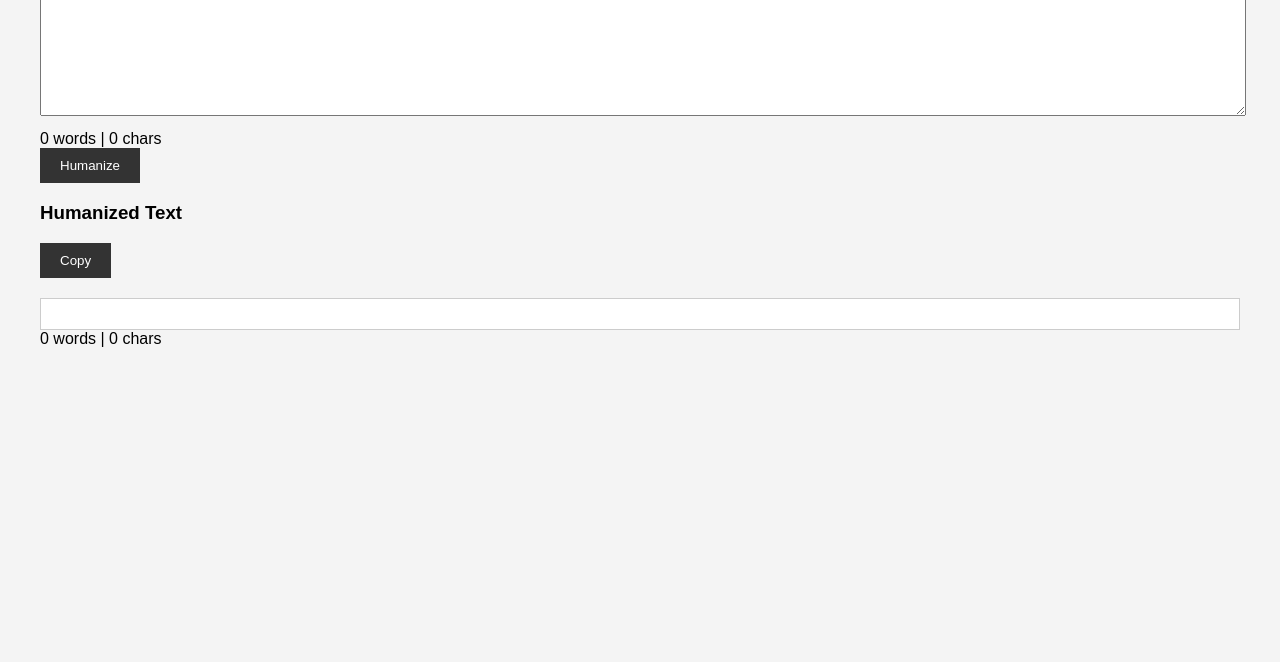
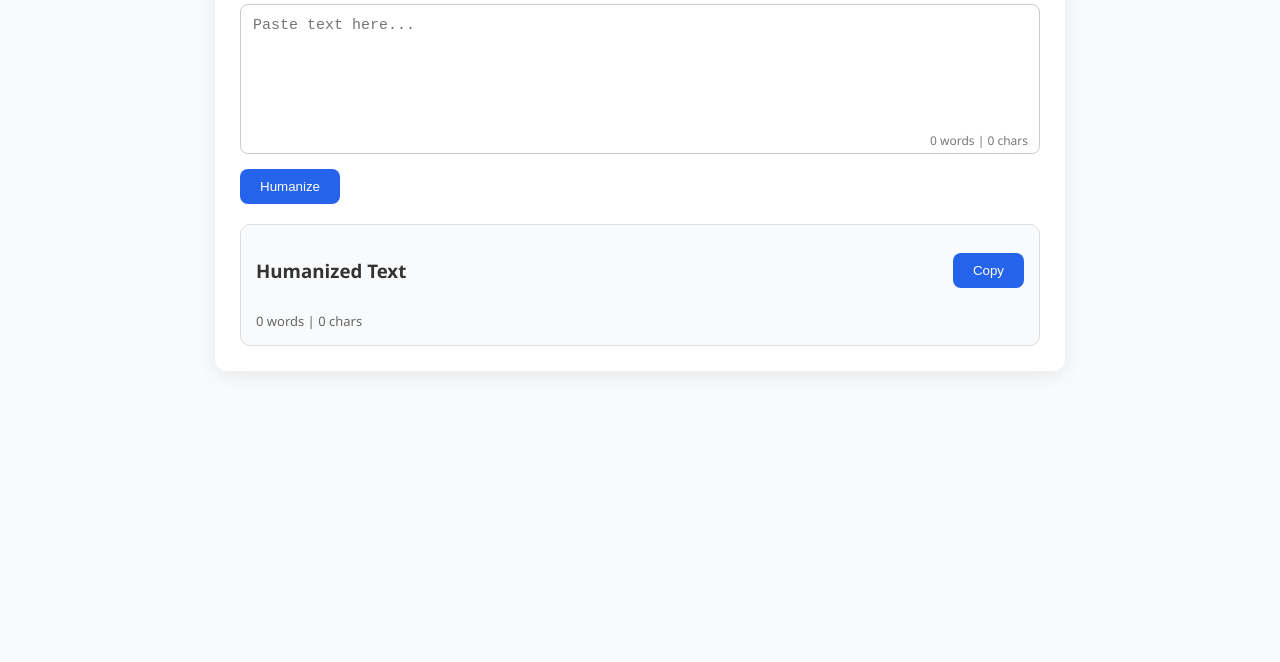
Before and after one commit to Ali-Raza-H/Humanizer, a plain HTML site: page index.html in a window 1280 px wide. Shown: the part 138-800 px from the top of the page. Drawn offline with Linux system fonts and the light colour scheme.

Commit message:
Update style.css

```diff
--- a/style.css
+++ b/style.css
@@ -1,23 +1,117 @@
 body {
-    font-family: Arial, sans-serif;
-    margin: 40px;
-    background: #f4f4f4;
+  font-family: 'Segoe UI', Arial, sans-serif;
+  margin: 0;
+  padding: 40px;
+  background: #f9fafb;
+  color: #333;
+}
+
+.container {
+  max-width: 800px;
+  margin: auto;
+  background: #fff;
+  padding: 25px;
+  border-radius: 12px;
+  box-shadow: 0 4px 20px rgba(0,0,0,0.08);
+}
+
+h1 {
+  text-align: center;
+  margin-bottom: 20px;
+  font-size: 28px;
+  color: #222;
+}
+
+textarea {
+  width: 100%;
+  height: 150px;
+  margin-bottom: 10px;
+  padding: 12px;
+  border-radius: 8px;
+  border: 1px solid #ccc;
+  font-size: 15px;
+  resize: vertical;
+}
+
+button {
+  padding: 10px 20px;
+  background: #2563eb;
+  color: #fff;
+  border: none;
+  border-radius: 8px;
+  cursor: pointer;
+  transition: background 0.3s;
+}
+
+button:hover {
+  background: #1e4ed8;
+}
+
+#progressBarContainer {
+  width: 100%;
+  background: #e5e7eb;
+  border-radius: 8px;
+  overflow: hidden;
+  height: 8px;
+  margin: 15px 0;
+  display: none;
+}
+
+#progressBar {
+  width: 0;
+  height: 100%;
+  background: #2563eb;
+  transition: width 0.4s ease;
+}
+
+#resultBox {
+  margin-top: 20px;
+  padding: 15px;
+  background: #f9fafb;
+  border: 1px solid #ddd;
+  border-radius: 10px;
+}
+
+.result-header {
+  display: flex;
+  justify-content: space-between;
+  align-items: center;
+}
+
+#result {
+  margin-top: 10px;
+  white-space: pre-wrap;
+  font-size: 15px;
+  line-height: 1.5;
+}
+
+.counter {
+  font-size: 13px;
+  color: #666;
+  margin-top: 5px;
 }
 textarea {
-    width: 100%;
-    height: 150px;
-    margin-bottom: 10px;
+  width: 100%;
+  height: 150px;
+  padding: 12px;
+  border-radius: 8px;
+  border: 1px solid #ccc;
+  font-size: 15px;
+  resize: none; /* fixed size */
+  box-sizing: border-box;
+  position: relative;
 }
-button {
-    padding: 10px 20px;
-    background: #333;
-    color: #fff;
-    border: none;
-    cursor: pointer;
+
+.input-wrapper {
+  position: relative;
+  width: 100%;
 }
-#result {
-    margin-top: 20px;
-    padding: 15px;
-    background: #fff;
-    border: 1px solid #ccc;
+
+#inputCounter {
+  position: absolute;
+  bottom: 20px;
+  right: 12px;
+  font-size: 12px;
+  color: #777;
+  pointer-events: none; /* make it unclickable */
 }
```
